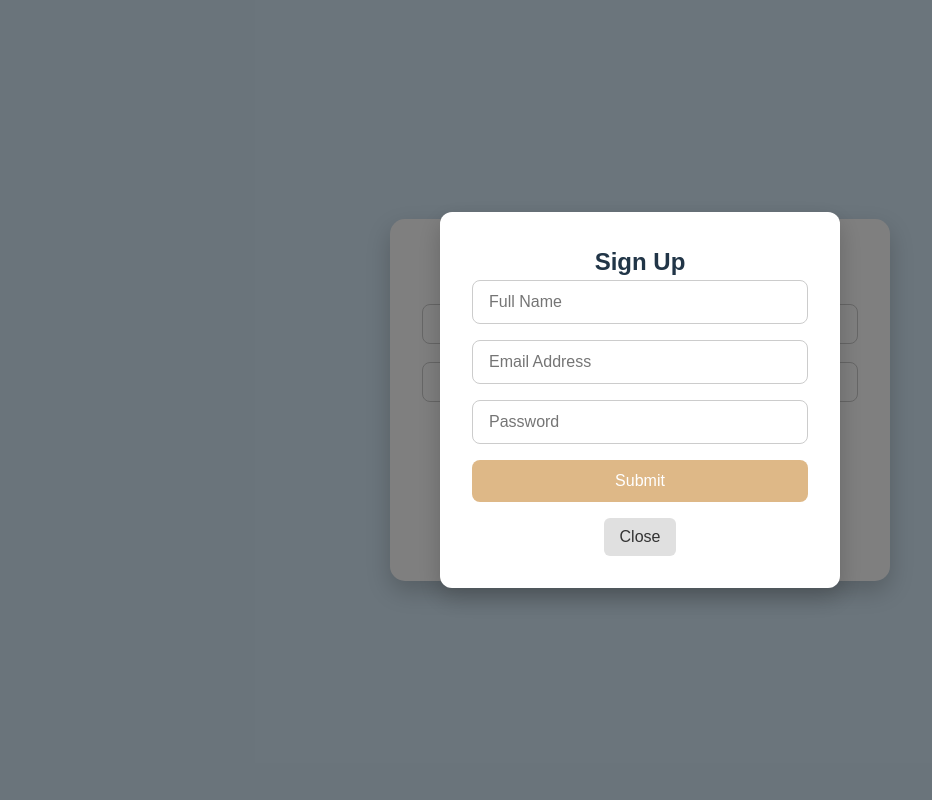
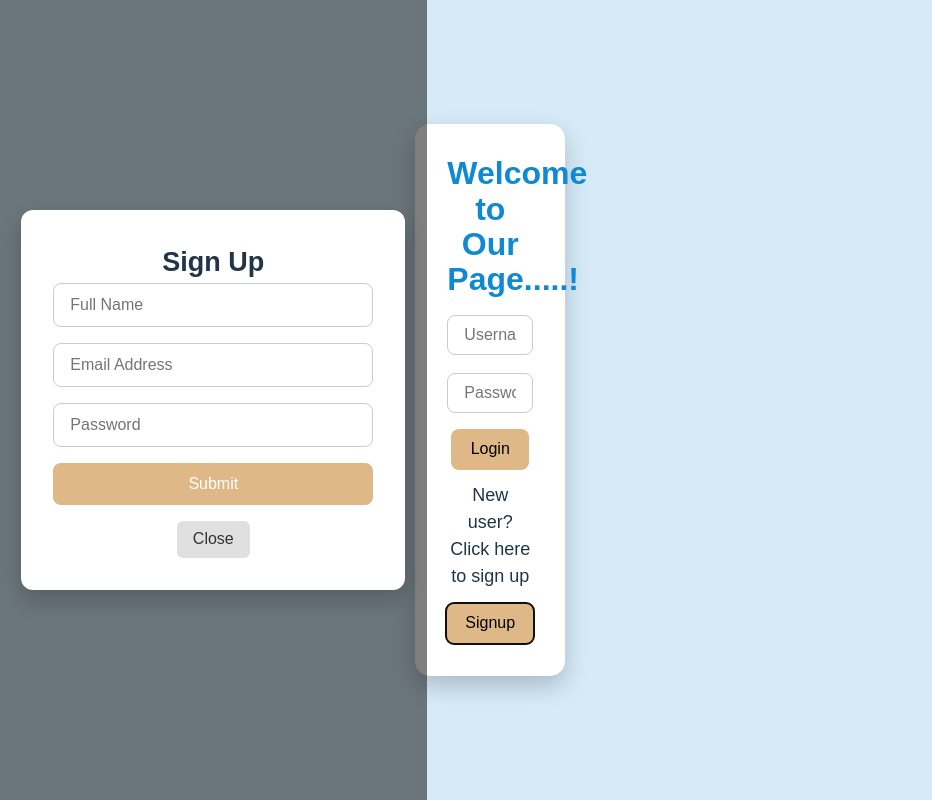
Before and after one commit to Nishant7898/my1st, a React (Vite) app: page / in a window 1280 px wide. Both pictures are taken after a click on the button "Signup". Shown: the whole page, without its empty margins (0-932 px from the left). Built offline with nearby package versions, Linux system fonts and the light colour scheme.

Commit message:
made responsive

```diff
--- a/src/components/login.css
+++ b/src/components/login.css
@@ -20,6 +20,18 @@ body {
     padding: 2rem;
     border-radius: 15px;
     box-shadow: 0 10px 25px rgba(0, 0, 0, 0.2);
+}
+@media (min-width:768px){
+    .container{
+        width: 50%;
+        font-size: 16px;
+    }
+}
+@media(min-width:1024px){
+    .container{
+        width: 33.33%;
+        font-size: 18px;
+    }
 }
 
 .welcome {
--- a/src/components/signup.css
+++ b/src/components/signup.css
@@ -11,6 +11,17 @@
     align-items: center;
     z-index: 1000;
 }
+@media(min-width:768px){.modal-overlay{
+width: 50%;
+font-size: 16px;
+}}
+@media(min-width:1024px){
+    .modal-overlay{
+        width: 33.33%;
+        font-size: 18px;
+    }
+}
+
 
 /* Modal container */
 .modal-content {
```
